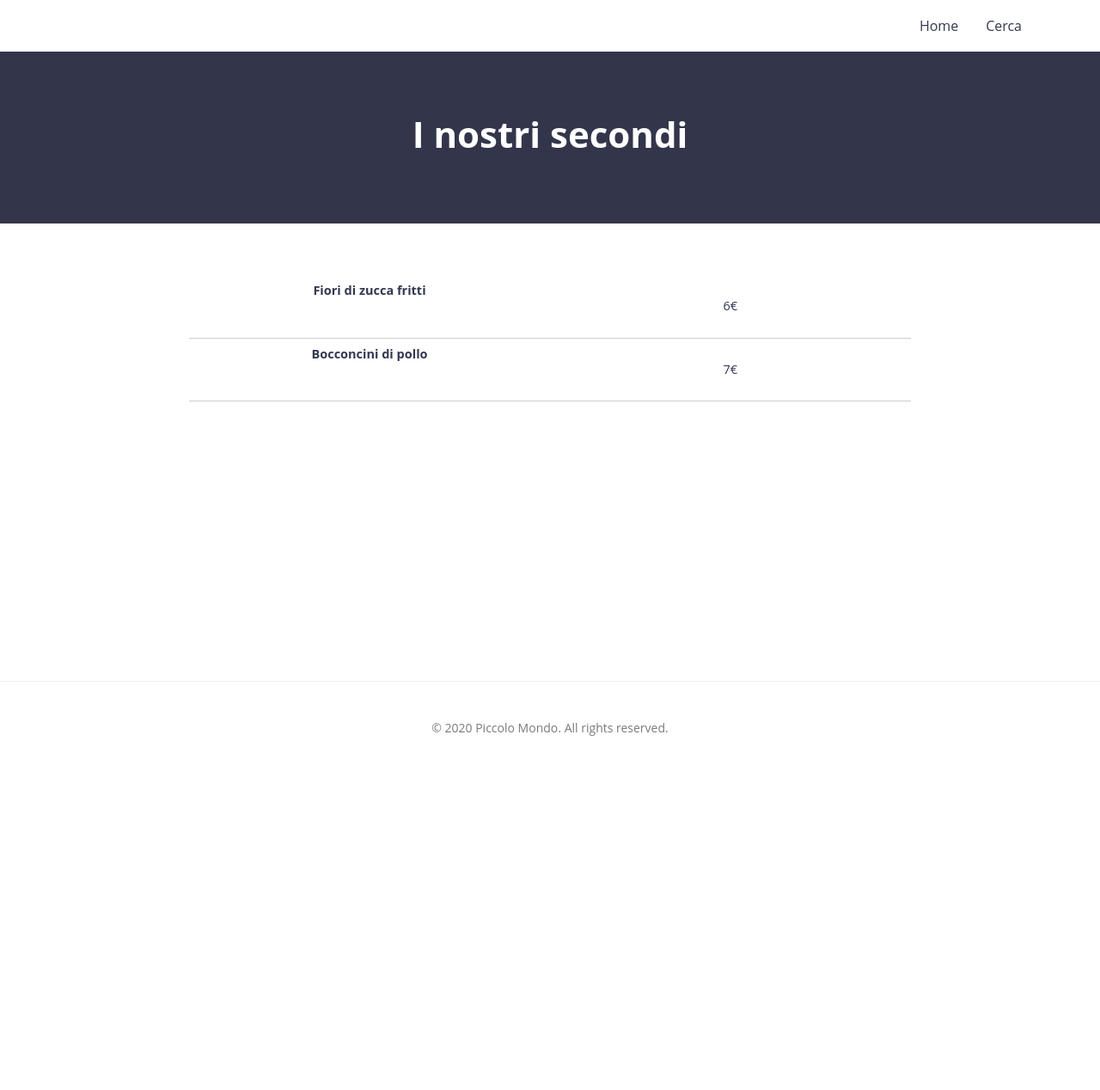
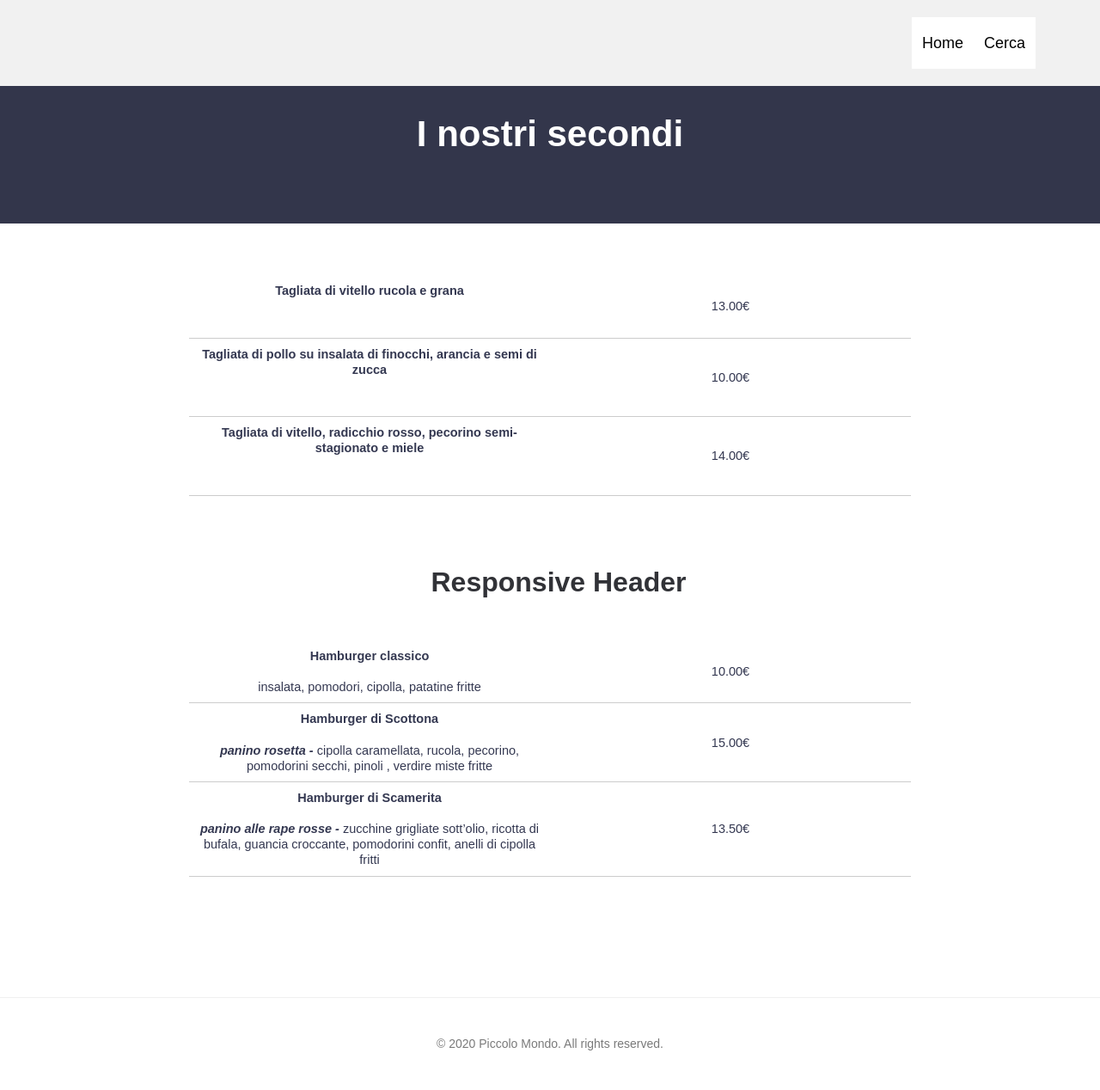
Before and after one commit to PiccoloMondo/website, a Jekyll site: the page built from _posts/italiano/2020-05-16-secondi.md, in a window 1280 px wide. Shown: the whole page at 86% size. Built offline with Jekyll 4.4.1, drawn with Linux system fonts in a browser that asks for light colours; before the commit the page ends 900 px from its top, so only the background shows below that.

Commit message:
some pages are done

```diff
--- /dev/null
+++ b/_data/ciaccini.yaml
@@ -0,0 +1,78 @@
+- name: Primavera
+  description: pomodoro fresco, mozzarella
+  prezzo: 5.50€
+- name: Batticuore
+  description: pomodoro fresco, tonno e capperi
+  prezzo: 7.00€
+- name: Ghiaccio bollente
+  description: prosciutto cotto, mozzarella
+  prezzo: 6.00€
+- name:  Monte rosa
+  description: prosciutto crudo, mozzarella
+  prezzo: 7.00€
+- name: Al Gorgonzola
+  description:
+  prezzo: 7.00€
+- name: Cipolla e salsiccia
+  description:
+  prezzo: 6.50€
+- name: Di bosco
+  description: porcini e mozzarella
+  prezzo: 7.50€
+- name:  Ciaccino porcellino
+  description: porcini, prezzemolo, mozzarella, prosciutto crudo
+  prezzo:  8.00€
+- name: Fiordaliso
+  description: gorgonzola, wurstel, mozzarella, prosciutto cotto, mascarpone, sottiletta
+  prezzo: 8.50€
+- name: Rambo
+  description: aglio, cipolla, peperoncino, mozzarella, salamino piccante
+  prezzo: 7.50€
+- name: Carpaccio
+  description: bresaola ,rucola, mozzarella, grana a scaglie, pomodoro fresco
+  prezzo: 8.00€
+- name: Rusticone
+  description: rucola, pomodoro fresco, prosciutto crudo, mozzarella
+  prezzo: 7.50€
+- name: Del contadino
+  description: <b><i>Verdure fresche -></i></b> cipolla, patata, carota, melanzana, zucchine, spinaci, carciofi e mozzarella
+  prezzo: 7.00€
+- name: Bombolino
+  description: salsiccia, funghi, wurstel, uovo, cipolla, aglio, prosciutto cotto, olive, acciughe, capperi, mozzarella
+  prezzo:  7.50€
+- name: Faule
+  description: prosciutto cotto, salsiccia, wurstel, mozzarella, funghi, carciofi
+  prezzo: 7.00€
+- name: Castiglioni
+  description: salmone,porcini,mozzarella
+  prezzo: 9.00€
+- name: Salmone
+  description: salmone,mozzarella
+  prezzo: 7.50€
+- name:  Ripieno dello Starna
+  description: <b><i>Dentro -></i></b> prosciutto cotto, wurstel, mozzarella; <br><b><i>Sopra -></i></b>  pomodoro fresco
+  prezzo: 8.00€
+- name: Ripieno alla salsiccia & mozzarella
+  description:
+  prezzo: 7.50€
+- name: Ripieno al prosciutto cotto & mozzarella
+  description:
+  prezzo: 7.50€
+- name: Ripieno prosciutto cotto, porcini & mozzarella
+  description:
+  prezzo: 8.50€
+- name: Ripieno del Collini
+  description: <b><i>Dentro -></i></b> olive, porcini, prosciutto cotto, mozzarella, pomodoro fresco; <br><b><i>Sopra -></i></b>  prosciutto crudo
+  prezzo: 9.00€
+- name: Ripieno del ghiottone
+  description: tutto
+  prezzo: 9.50€
+- name: Focaccina fredda
+  description: maionese, insalata, pomodoro fresco capperi, tonno, prosciutto
+  prezzo: 6.00€
+- name: Focaccina calda al formaggio
+  description: pecorino,prosciutto crudo
+  prezzo: 5.70€
+- name: Focaccina calda al prosciutto
+  description: mozzarella, prosciutto crudo
+  prezzo: 5.00€
--- /dev/null
+++ b/_data/hamburger.yaml
@@ -0,0 +1,9 @@
+- name: Hamburger classico
+  description: insalata, pomodori, cipolla, patatine fritte
+  prezzo: 10.00€
+- name: Hamburger di Scottona
+  description: <b><i>panino rosetta -</i></b> cipolla caramellata, rucola, pecorino, pomodorini secchi, pinoli , verdire miste fritte
+  prezzo: 15.00€
+- name: Hamburger di Scamerita
+  description: <b><i>panino alle rape rosse -</i></b> zucchine grigliate sott’olio, ricotta di bufala, guancia croccante, pomodorini confit, anelli di cipolla fritti
+  prezzo: 13.50€
--- a/_data/secondi.yaml
+++ b/_data/secondi.yaml
@@ -1,4 +1,6 @@
-- name: Fiori di zucca fritti
-  prezzo: 6€
-- name: Bocconcini di pollo
-  prezzo: 7€
+- name: Tagliata di vitello rucola e grana
+  prezzo: 13.00€
+- name: Tagliata di pollo su insalata di finocchi, arancia e semi di zucca
+  prezzo: 10.00€
+- name: Tagliata di vitello, radicchio rosso, pecorino semi-stagionato e miele
+  prezzo: 14.00€
--- a/_includes/menu_table.html
+++ b/_includes/menu_table.html
@@ -86,6 +86,60 @@ table th {
     border-bottom: 0;
   }
 }
+* {box-sizing: border-box;}
+
+body {
+  margin: 0;
+  font-family: Arial, Helvetica, sans-serif;
+}
+
+.header {
+  overflow: hidden;
+  background-color: #f1f1f1;
+  padding: 20px 10px;
+}
+
+.header a {
+  float: left;
+  color: black;
+  text-align: center;
+  padding: 12px;
+  text-decoration: none;
+  font-size: 18px;
+  line-height: 25px;
+  border-radius: 4px;
+}
+
+.header a.logo {
+  font-size: 25px;
+  font-weight: bold;
+}
+
+.header a:hover {
+  background-color: #ddd;
+  color: black;
+}
+
+.header a.active {
+  background-color: dodgerblue;
+  color: white;
+}
+
+.header-right {
+  float: right;
+}
+
+@media screen and (max-width: 500px) {
+  .header a {
+    float: none;
+    display: block;
+    text-align: left;
+  }
+
+  .header-right {
+    float: none;
+  }
+}
 </style>
 
 <table>
@@ -102,4 +156,25 @@ table th {
 <br>
 <br>
 <br>
+{% if page.secondary_menu %}
+<div style="padding-left:20px">
+  <h1><center>Responsive Header</center></h1>
+</div>
+<br>
+<br>
+<table>
+  <tbody>
+    {% for item in site.data[page.secondary_menu] %}
+    <tr>
+      <td ><b>{{ item.name }}</b> <br><br>{% if item.description %}{{ item.description }}{% else %} {% endif %}<br></td>
+      <td data-label="Prezzo">{{ item.prezzo }}</td>
+    </tr>
+    {% endfor %}
+  </tbody>
+</table>
+<br>
+<br>
+<br>
+<br>
+{% endif %}
 </html>
--- a/_posts/italiano/2020-05-16-secondi.md
+++ b/_posts/italiano/2020-05-16-secondi.md
@@ -5,8 +5,10 @@ categories: menu secondi
 permalink: /:categories/index.html
 featured-img: secondo
 language: ita
-summary: CHANGE ME
+summary: Secondi di carne and Hamburgers
 menu: secondi
+secondary_menu: hamburger
+secondary_title: Hamburger
 ---
 
 {% include menu_table.html %}
```
Also changed, not shown: _posts/italiano/2020-05-14-ciaccini.md (added, +12 -0 lines).
